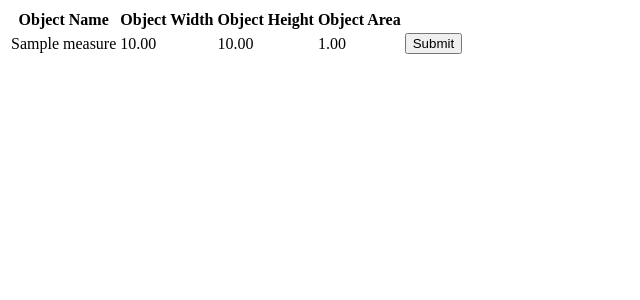
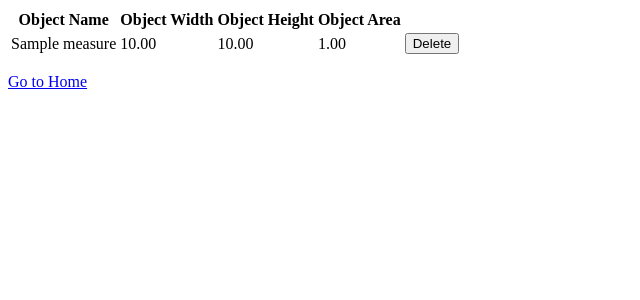
Before and after one commit to vishalrishu/ar-measure-flask, a Flask app: template template/measure/show.html in a window 1280 px wide. Shown: the top 300 px of the page, without its empty margins (0-640 px from the left). Run offline with Flask 2, Linux system fonts and the light colour scheme; the template is opened without the code that fills it: values that come from a table or form of the project are taken from there, others are empty; tables that the repository leaves empty hold one stand-in row (values such as "Sample post").

Commit message:
Minor fix

```diff
--- a/app.py
+++ b/app.py
@@ -15,7 +15,7 @@ def create_app(test_config=None):
     setup_db(app)
     CORS(app)
     """ uncomment at the first time running the app """
-    db_drop_and_create_all()
+    # db_drop_and_create_all()
 
 # decorator for verifying the JWT
     def token_required(f):
@@ -66,8 +66,9 @@ def create_app(test_config=None):
             )
             # insert user
             Measure.insert(measure)
-
-            return make_response('Successfully Created.', 201)
+            resp = make_response('Successfully created', 201)
+            resp = redirect(url_for('user_home'))
+            return resp
         return render_template("measure/new.html")
 
     @app.route("/measure/show", methods =['GET'])
@@ -85,7 +86,7 @@ def create_app(test_config=None):
 
     @app.route("/measure/delete", methods =['POST', 'GET'])
     @token_required
-    def measure_delete():
+    def measure_delete(current_user):
         measure = Measure.query\
             .filter_by(id = request.form['id_to_delete'])\
             .first()
--- a/models.py
+++ b/models.py
@@ -9,7 +9,7 @@ setup_db(app):
 '''
 def setup_db(app):
     database_name ='flask_app'
-    default_database_path= "postgres://{}:{}@{}/{}".format('postgres', 'aaaa1111', 'localhost:5432', database_name)
+    default_database_path= "postgresql://{}:{}@{}/{}".format('postgres', 'aaaa1111', 'localhost:5432', database_name)
     database_path = os.getenv('DATABASE_URL', default_database_path)
     app.config["SQLALCHEMY_DATABASE_URI"] = database_path
     app.config["SQLALCHEMY_TRACK_MODIFICATIONS"] = False
--- a/template/measure/new.html
+++ b/template/measure/new.html
@@ -16,4 +16,5 @@
 
     <button><a>Send</a></button><br>
 </form>
+<p><a href="{{ url_for('measure_list') }}">AR Measure List</a></p>
 </body>
--- a/template/measure/show.html
+++ b/template/measure/show.html
@@ -20,7 +20,7 @@
             <td>{{row['object_area']}}</td>
             <td><form action="{{ url_for('measure_delete') }}" method=post class=delete-movie>
                 <input type=hidden value="{{ row['id'] }}"name=id_to_delete />
-                <input type=submit />
+                <input type=submit value=Delete />
               </form>
 
             </td>
@@ -28,5 +28,6 @@
         {% endfor %}
       </tbody>
     </table>
+    <p><a href="{{ url_for('user_home') }}">Go to Home</a></p>
   </body>
 </html>
```
